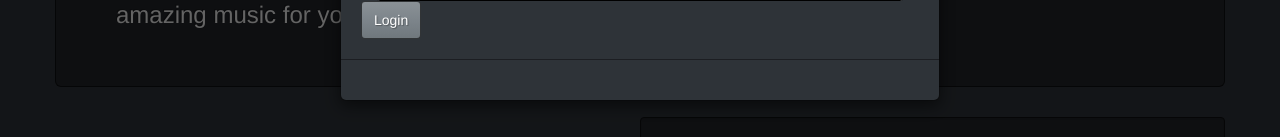
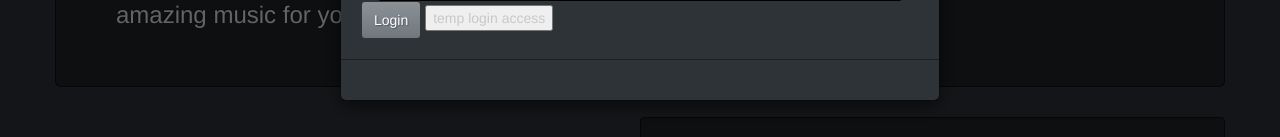
Before and after one commit to SamMahan/MUSEsic, a PHP site: page /registration.php in a window 1280 px wide, after a click on "Login". Shown: the part 233-370 px from the top of the page. Run offline with PHP 8.4, Linux system fonts and the light colour scheme; data that the repository does not hold is empty.

Commit message:
registration addition

```diff
--- a/Public/Teplates/visitor/registration.php
+++ b/Public/Teplates/visitor/registration.php
@@ -145,6 +145,7 @@ registration page -->
                             </div>
                         </fieldset>
                         <button type="submit" class="btn btn-primary">Login</button>
+                        <button href = "../User/profile.html">temp login access</button>
                          </form>
                 </div>
 
```
